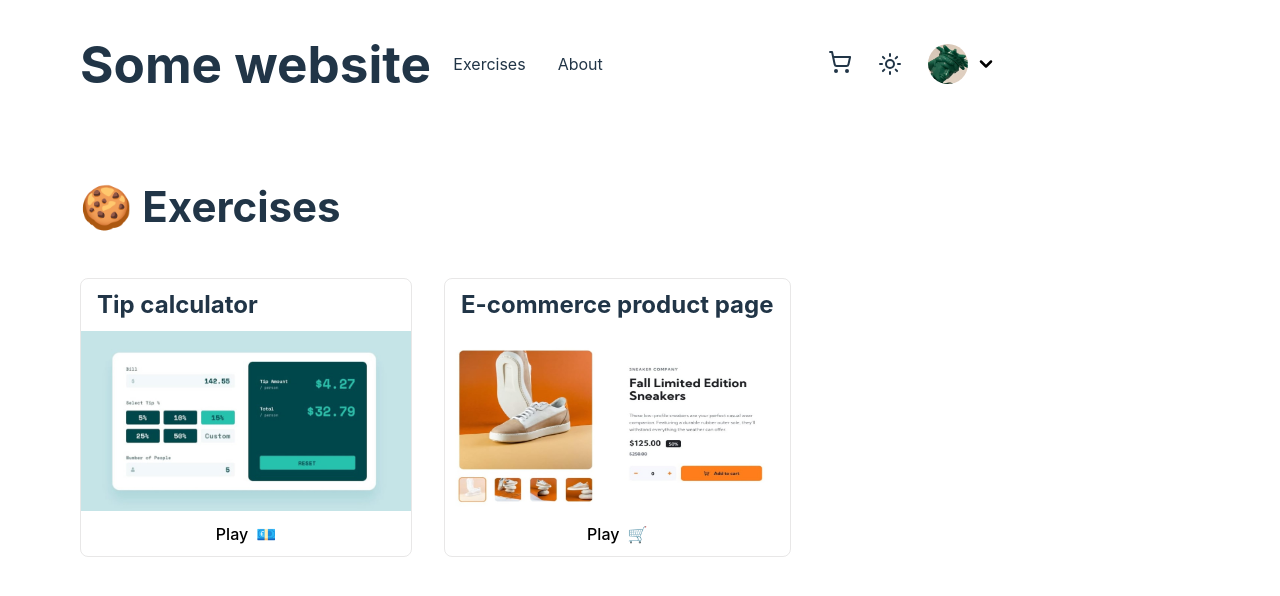
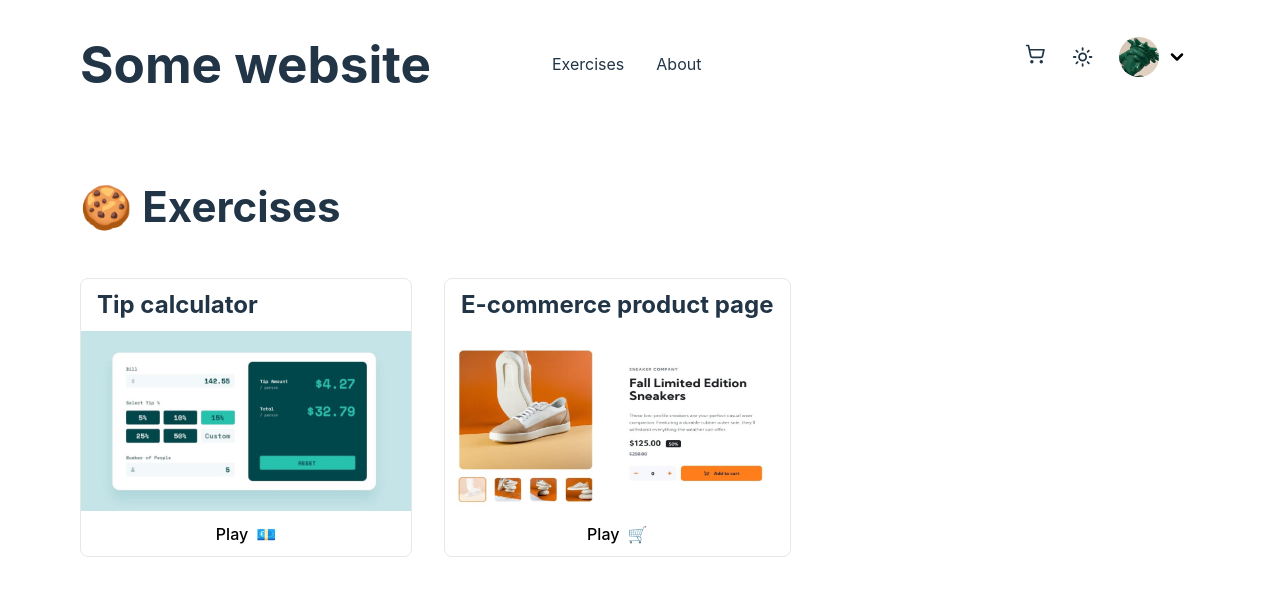
Before and after one commit to meegido/some-website, a React (Vite) app: page / in a window 1280 px wide. Both pictures are taken after typing "Sample", "name@example.com", "Sample123" into the empty fields and a click on the button "Log in". Shown: the top 596 px of the page. Built offline with nearby package versions, Linux system fonts and the light colour scheme.

Commit message:
moving popover header button to the popover component

```diff
--- a/src/shared/components/header/cart-popover/cart-popover.jsx
+++ b/src/shared/components/header/cart-popover/cart-popover.jsx
@@ -1,10 +1,10 @@
 import React from 'react';
-import { Minus, Plus, Trash } from 'lucide-react';
+import { Minus, Plus, ShoppingCart, Trash } from 'lucide-react';
 import styles from './cart-popover.module.css';
 import productThumbnail from '../../../../assets/images/product/image-product-1.jpg';
 import { CartContext } from '../../../../providers/cart-provider';
 
-const CartPopover = ({ cartItem, cartContentRef }) => {
+const CartPopover = ({ cartItem, cartContentRef, isCartOpen, toggleCart, cartTriggerRef }) => {
   const { removeCart, updateCart } = React.useContext(CartContext);
   const [checkoutQuantity, setCheckoutQuantity] = React.useState(0);
   const [totalPrice, setTotalPrice] = React.useState(0);
@@ -46,7 +46,11 @@ const CartPopover = ({ cartItem, cartContentRef }) => {
   };
 
   return (
-    <>
+    <div className={styles.cart__popover}>
+      <button onClick={() => toggleCart()} className={styles.header__button} ref={cartTriggerRef}>
+        <ShoppingCart size={32} />
+      </button>
+      {isCartOpen && (
         <div className={styles.cart__wrapper} ref={cartContentRef}>
           <div className={styles.popover__title}>
             <h3>Cart</h3>
@@ -97,7 +101,8 @@ const CartPopover = ({ cartItem, cartContentRef }) => {
             <p>No products</p>
           )}
         </div>
-    </>
+      )}
+    </div>
   );
 };
 
--- a/src/shared/components/header/cart-popover/cart-popover.module.css
+++ b/src/shared/components/header/cart-popover/cart-popover.module.css
@@ -1,4 +1,6 @@
-
+.cart__popover {
+  position: relative;
+}
 
 .cart__wrapper {
   min-width: 392px;
@@ -66,6 +68,16 @@
   outline: none;
 }
 
+.header__button {
+  background-color: transparent;
+  padding: 0;
+  color: var(--color-text);
+}
+
+.header__button:focus {
+  outline: none;
+}
+
 .cart__thumbnail {
   width: 56px;
   height: 56px;
--- a/src/shared/components/header/header.jsx
+++ b/src/shared/components/header/header.jsx
@@ -83,25 +83,23 @@ const Header = () => {
         <div className={styles.actions}>
           <div className={styles.action__items}>
             {isLoggedIn && (
-              <div className={styles.cart__popover}>
-                <button
-                  onClick={() => toggleCart()}
-                  className={styles.header__button}
-                  ref={cartTriggerRef}
-                >
-                  <ShoppingCart />
-                </button>
-                {isCartOpen && <CartPopover cartItem={cartItem} cartContentRef={cartContentRef} />}
-              </div>
+              <CartPopover
+                cartItem={cartItem}
+                isCartOpen={isCartOpen}
+                cartContentRef={cartContentRef}
+                cartTriggerRef={cartTriggerRef}
+                toggleCart={toggleCart}
+              />
             )}
             <button className={styles.header__button} onClick={toggleTheme}>
-              {theme === 'light' ? <Sun /> : <Moon />}
+              {theme === 'light' ? <Sun size={32} /> : <Moon size={32} />}
             </button>
             {isLoggedIn && (
               <ProfileDropdown
                 toggleDropdown={() => toggleProfile()}
                 isProfileOpen={isProfileOpen}
                 dropdownRef={dropdownRef}
+                handleLogout={handleLogout}
               />
             )}
           </div>
--- a/src/shared/components/header/header.module.css
+++ b/src/shared/components/header/header.module.css
@@ -51,16 +51,12 @@ nav li a:hover {
   color: rgba(94, 103, 228, 0.979);
 }
 
-.actions {
-  display: flex;
-  width: 100%;
-}
-
 .action__items {
   display: flex;
   justify-content: flex-end;
   align-items: center;
   gap: 24px;
+  width: 100%;
 }
 
 .header__button {
@@ -72,7 +68,3 @@ nav li a:hover {
 .header__button:focus {
   outline: none;
 }
-
-.cart__popover {
-  position: relative;
-}
```
Lines whose indentation alone changed are shown as unchanged.
